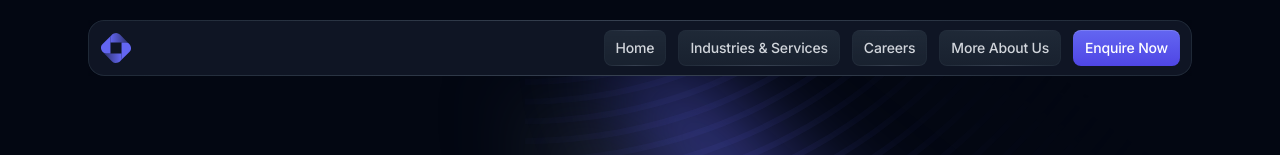
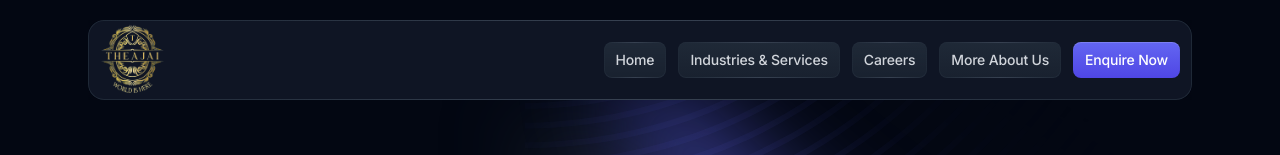
Before and after one commit to sachin972/amura-tech, a Next.js app: page / in a window 1280 px wide. Shown: the top 155 px of the page. Built offline with nearby package versions, Linux system fonts and the light colour scheme.

Commit message:
changed logo

```diff
--- a/components/ui/header.tsx
+++ b/components/ui/header.tsx
@@ -8,7 +8,7 @@ export default function Header() {
     return (
         <header className="z-30 mt-2 w-full md:mt-5">
             <div className="mx-auto max-w-6xl px-4 sm:px-6">
-                <div className="relative flex h-14 items-center justify-between gap-3 rounded-2xl bg-gray-900/90 px-3 before:pointer-events-none before:absolute before:inset-0 before:rounded-[inherit] before:border before:border-transparent before:[background:linear-gradient(to_right,theme(colors.gray.800),theme(colors.gray.700),theme(colors.gray.800))_border-box] before:[mask-composite:exclude_!important] before:[mask:linear-gradient(white_0_0)_padding-box,_linear-gradient(white_0_0)] after:absolute after:inset-0 after:-z-10 after:backdrop-blur-sm">
+                <div className="relative flex h-20 items-center justify-between gap-3 rounded-2xl bg-gray-900/90 px-3 before:pointer-events-none before:absolute before:inset-0 before:rounded-[inherit] before:border before:border-transparent before:[background:linear-gradient(to_right,theme(colors.gray.800),theme(colors.gray.700),theme(colors.gray.800))_border-box] before:[mask-composite:exclude_!important] before:[mask:linear-gradient(white_0_0)_padding-box,_linear-gradient(white_0_0)] after:absolute after:inset-0 after:-z-10 after:backdrop-blur-sm">
                     {/* Site branding */}
                     <div className="flex flex-1 items-center">
                         <Logo />
--- a/components/ui/logo.tsx
+++ b/components/ui/logo.tsx
@@ -1,11 +1,11 @@
 import Link from "next/link";
 import Image from "next/image";
-import logo from "@/public/images/logo.svg";
+import logo from "@/public/images/amura-logo-2.png";
 
 export default function Logo() {
-  return (
-    <Link href="/" className="inline-flex shrink-0" aria-label="Cruip">
-      <Image src={logo} alt="Cruip Logo" width={32} height={32} />
-    </Link>
-  );
+    return (
+        <Link href="/" className="inline-flex shrink-0" aria-label="Cruip">
+            <Image src={logo} alt="Cruip Logo" width={65} height={65} />
+        </Link>
+    );
 }
```
Also changed, not shown: public/images/amura-logo-2.png (added), public/images/amura-logo.svg (added).
